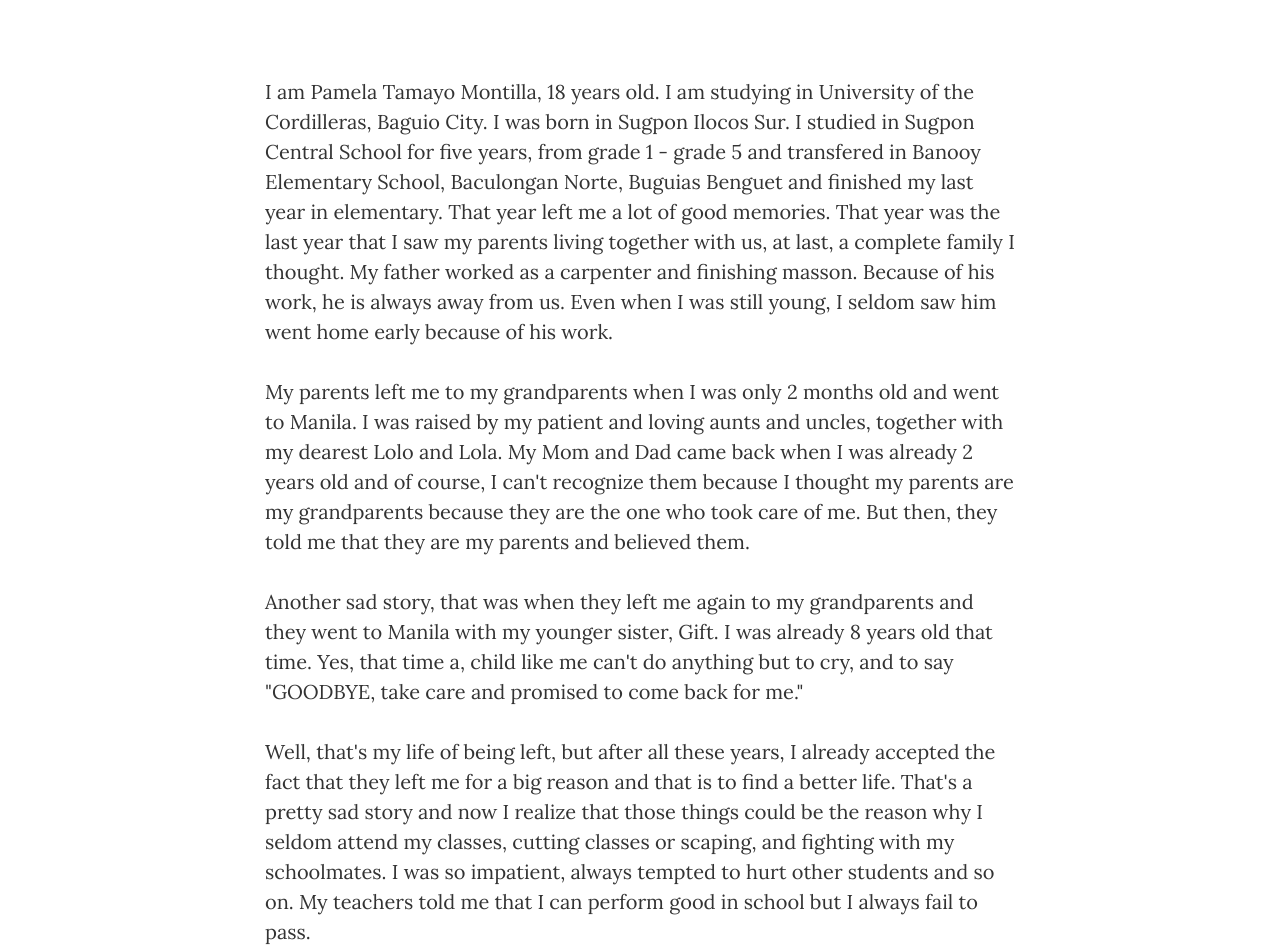
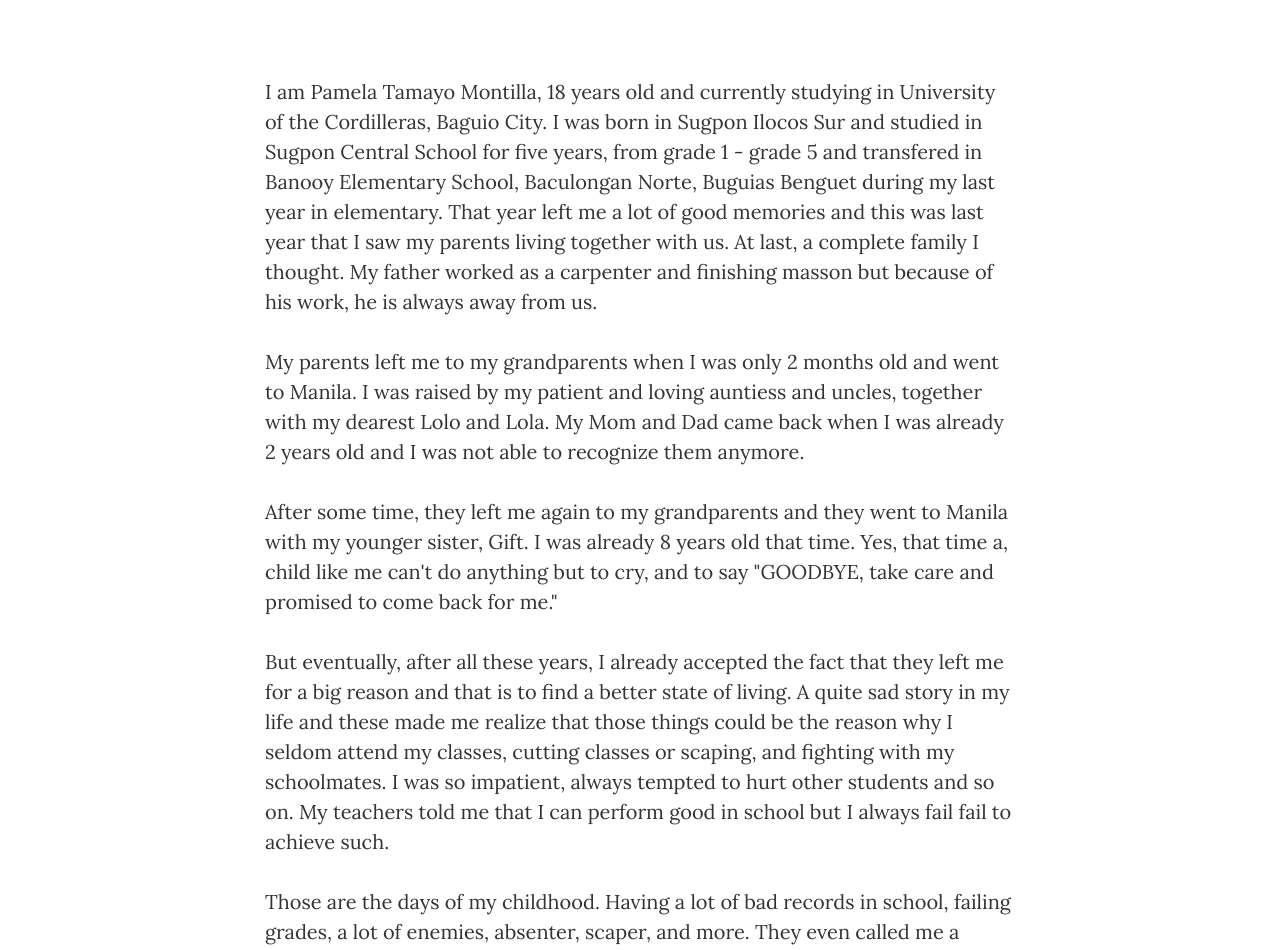
Before and after one commit to pamgianne/myPersonalBlog.github.io, a website: page about.html in a window 1280 px wide. Shown: the part 425-1375 px from the top of the page. Drawn offline with nearby package versions, Linux system fonts and the light colour scheme.

Commit message:
Update about.html

```diff
--- a/about.html
+++ b/about.html
@@ -87,12 +87,12 @@
     <div class="container">
         <div class="row">
             <div class="col-lg-8 col-lg-offset-2 col-md-10 col-md-offset-1">
-                <p>I am Pamela Tamayo Montilla, 18 years old. I am studying in University of the Cordilleras, Baguio City. I was born in Sugpon Ilocos Sur. I studied in Sugpon Central School for five years, from grade 1 - grade 5 and transfered in Banooy Elementary School, Baculongan Norte, Buguias Benguet and finished  my last year in elementary. That year left me a lot of good memories. That year was the last year that I saw my parents living together with us, at last, a complete family I thought. My father worked as a carpenter and finishing masson. Because of his work, he is always away from us. Even when I was still young, I seldom saw him went home early because of his work. </p>
-                <p>My parents left me to my grandparents when I was only 2 months old and went to Manila. I was raised by my patient and loving aunts and uncles, together with my dearest Lolo and Lola. My Mom and Dad came back when I was already 2 years old and of course, I can't recognize them because I thought my parents are my grandparents because they are the one who took care  of me. But then, they told me that they are my parents and believed them. </p>
-                <p>Another sad story, that was when they left me again to my grandparents and they went to Manila with my younger sister, Gift. I was already 8 years old that time. Yes, that time a, child like me can't do anything but to cry, and to say  "GOODBYE, take care and promised to come back for me."</p>
-                <p>Well, that's my life of being left, but after all these years, I already accepted the fact that they left me for a big reason and that is to find a better life. That's a pretty sad story and now I realize that those things could be the reason why I seldom attend my classes, cutting classes or scaping, and fighting with my schoolmates. I was so impatient, always tempted  to hurt other students and so on. My teachers told me that I can perform good in school but I always fail to pass. </p>
+                <p>I am Pamela Tamayo Montilla, 18 years old and currently studying in University of the Cordilleras, Baguio City. I was born in Sugpon Ilocos Sur and studied in Sugpon Central School for five years, from grade 1 - grade 5 and transfered in Banooy Elementary School, Baculongan Norte, Buguias Benguet during my last year in elementary. That year left me a lot of good memories and this was last year that I saw my parents living together with us. At last, a complete family I thought. My father worked as a carpenter and finishing masson but because of his work, he is always away from us.</p>
+                <p>My parents left me to my grandparents when I was only 2 months old and went to Manila. I was raised by my patient and loving auntiess and uncles, together with my dearest Lolo and Lola. My Mom and Dad came back when I was already 2 years old and I was not able to recognize them anymore. </p>
+                <p>After some time, they left me again to my grandparents and they went to Manila with my younger sister, Gift. I was already 8 years old that time. Yes, that time a, child like me can't do anything but to cry, and to say  "GOODBYE, take care and promised to come back for me."</p>
+                <p>But eventually, after all these years, I already accepted the fact that they left me for a big reason and that is to find a better state of living. A quite sad story in my life and these made me realize that those things could be the reason why I seldom attend my classes, cutting classes or scaping, and fighting with my schoolmates. I was so impatient, always tempted  to hurt other students and so on. My teachers told me that I can perform good in school but I always fail fail to achieve such. </p>
                 <p>Those are the days of my childhood. Having a lot of bad records in school, failing grades, a lot of enemies, absenter, scaper, and more. They even called me a Lesbian, that's how rebellious I am when I was young. </p>
-                <p>Another story is when I was already in high school. My mother sent me to Baguio to study. Yes, young as I am, always far from my family. I studied in Baguio City National High School for three years and my Aunt and Uncle spent for my schooling. During the last year in that school, our family situation became complicated. My Mom and that Dad then separated. I transfered again in my home town, Sugpon Ilocos Sur and finished my last year in high school. Within that year, I experienced the most complicated situation in my life that has never been before. We are suffered with my two sisters in vain because of what happened to our family. I changed a lot. I became hot-tempered, impatient, and there are many questions in my mind that I would very much like to find the answers. Why did this tragedy happened to my family? Why do we need to suffer? Why did our our father left us? Why did they broke our family? Are they not thinking of us? Well I guest, all the things that happened are just trials/challenges and we need to face it bravely with strong faith. </p>
+                <p>Another story is when I was already in high school. My mother sent me to Baguio to study. Yes, young as I am, always far from my family. I studied in Baguio City National High School for three years and my Auntie and Uncle spent for my schooling. During the last year in that school, our family situation became complicated. My Mom and that Dad then separated amd I need to transfer again to my home town, Sugpon Ilocos Sur and finished my last year in high school. Within that year, I experienced the most complicated situation in my life that has never been before. I suffered with my two sisters in vain because of what happened to our family. I changed a lot. I became hot-tempered, impatient, and there are many questions in my mind that I would very much like to find the answers. Why did this tragedy happened to my family? Why do we need to suffer? Why did our our father left us? Why did they broke our family? Are they not thinking of us? Well I guest, all the things that happened are just trials/challenges and we need to face it bravely with strong faith. </p>
                 <p>Just as the word of Jehovah states in Psalm 27:10 "Even my own father and mother abandon me, Jehovah himself will take me in." This verse always give me hope, always strengthen me and always encourage me to go on. Under difficulties,for example we lack finacial needs and sometimes we even don't have allowance in school, we pray, me make remedies like selling some of our products to help our mother. We sell our pets, and I even sell my school works to my classmates just to earn something for us. It's quite difficult but we still survived. Well everything is hard, but it's up to the person if he/she makes it more complicated or to solve it in a wise way. </p>
                 <p>I did not stand alone, I found help not only in man's hand but more my Heavenly Father, Jehovah. He listened to all my prayers. He sustained all my needs. He strengthen me, comforted me, and gave me hope in the times that I'm depressed. Another verse from the Bible that helped me was in 1 Peter 5:7. It states, "While you throw all your anxiety on him, because he cares for you." Yes, Jehovah really cares for me and I proved it in the times when I am empty, left, and tested. A real test of faith.
  </p>
```
